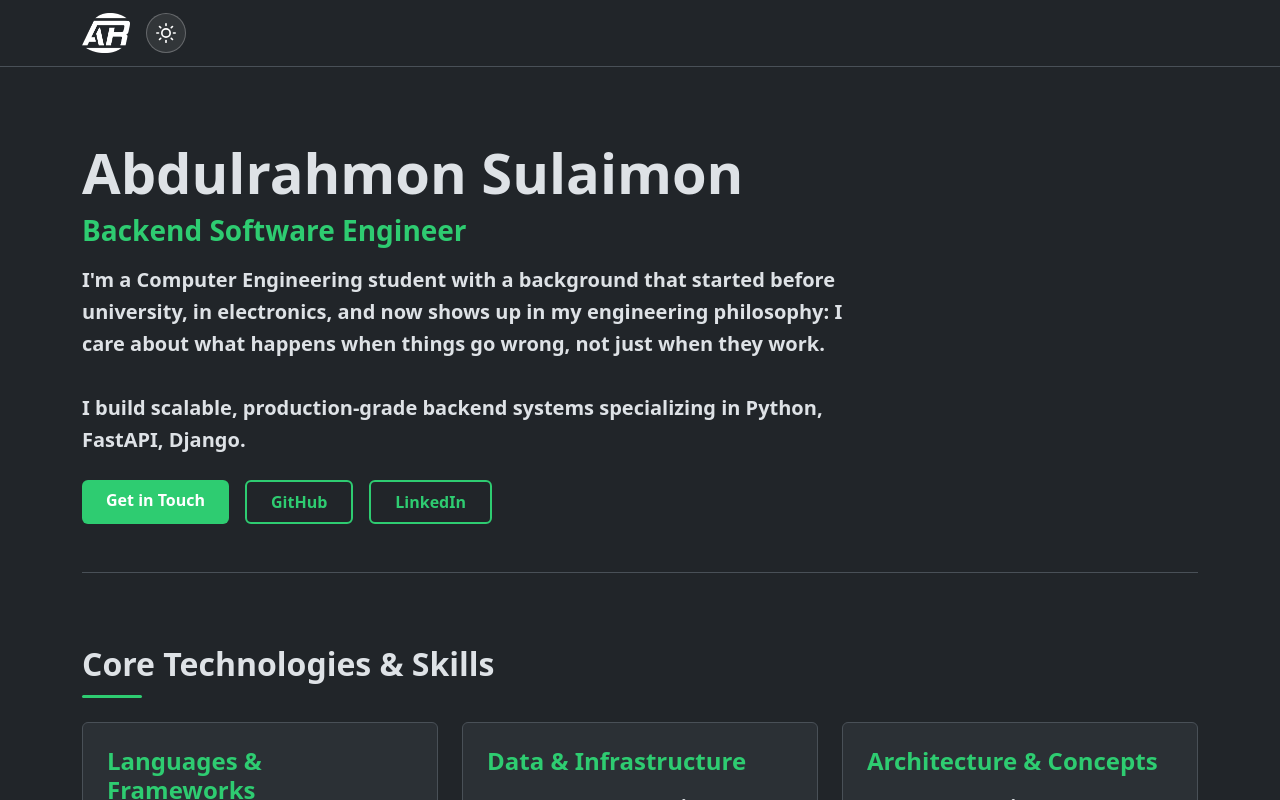
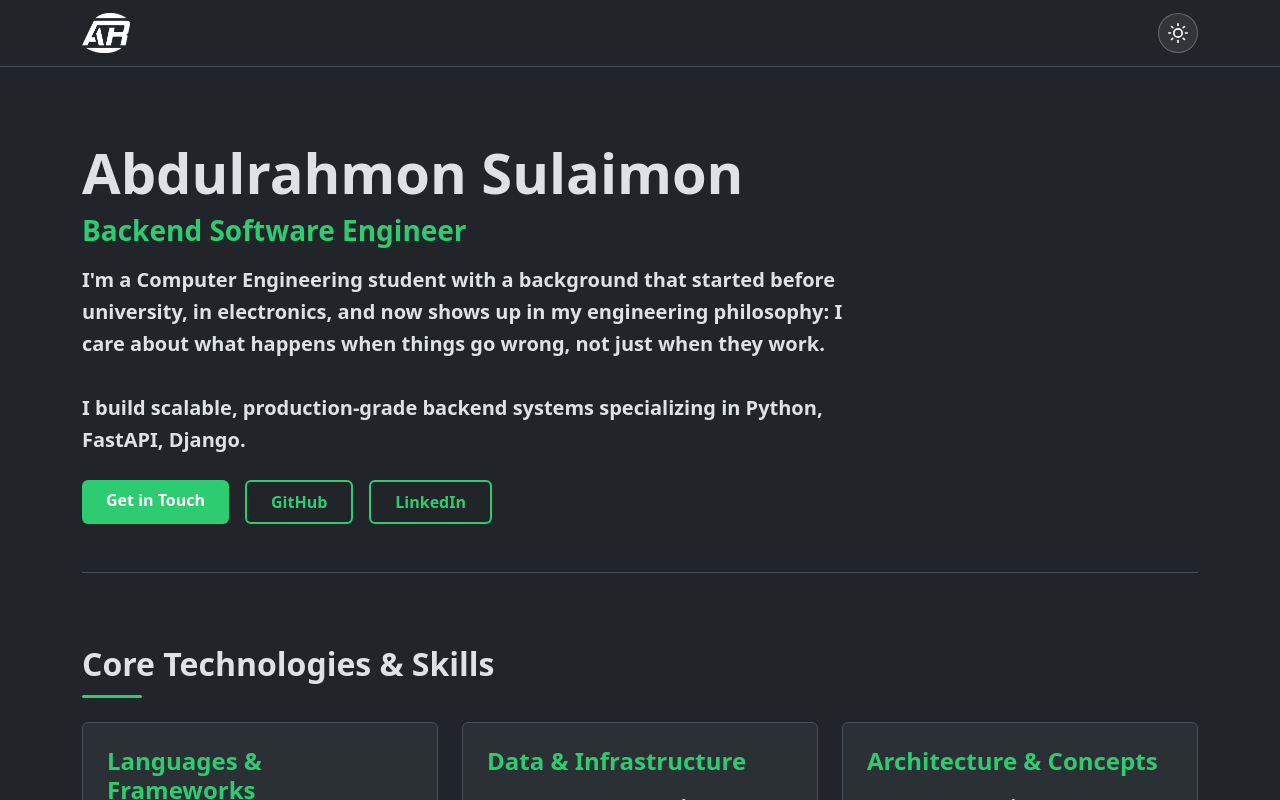
Before and after one commit to abdulrahmontim/my-portfolio, a Next.js app: page / in a window 1280 px wide. Shown: the top 800 px of the page. Built offline with nearby package versions, Linux system fonts and the light colour scheme.

Commit message:
Reposition theme toggle to the top right of the navbar

```diff
--- a/src/components/Header.tsx
+++ b/src/components/Header.tsx
@@ -95,19 +95,9 @@ export default function Header() {
           />
         </Link>
 
-        {/* Controls container on mobile: visible theme toggle and hamburger */}
-        <div className="d-flex align-items-center gap-2">
-          {/* Mobile Theme Toggle (visible on screens < lg) */}
-          <button
-            className="btn btn-sm btn-outline-secondary rounded-circle d-flex align-items-center justify-content-center d-lg-none theme-toggle-btn"
-            style={{ width: "40px", height: "40px" }}
-            aria-label="Toggle Theme"
-            onClick={toggleTheme}
-            title={theme === "light" ? "Switch to dark theme" : "Switch to light theme"}
-          >
-            <ThemeIcon theme={theme} />
-          </button>
-
+        {/* Top Right: Controls (Hamburger on mobile + Theme Toggle at top right) */}
+        <div className="d-flex align-items-center gap-2 order-lg-last ms-lg-3">
+          {/* Mobile Hamburger Toggler (visible only on screens < lg) */}
           <button
             className="navbar-toggler"
             type="button"
@@ -118,8 +108,21 @@ export default function Header() {
           >
             <span className="navbar-toggler-icon"></span>
           </button>
+
+          {/* Theme Toggle Button - always at the top right */}
+          <button
+            className="btn btn-sm btn-outline-secondary rounded-circle d-flex align-items-center justify-content-center theme-toggle-btn"
+            id="themeToggle"
+            style={{ width: "40px", height: "40px" }}
+            aria-label="Toggle Theme"
+            onClick={toggleTheme}
+            title={theme === "light" ? "Switch to dark theme" : "Switch to light theme"}
+          >
+            <ThemeIcon theme={theme} />
+          </button>
         </div>
 
+        {/* Navigation links (collapsible on mobile, centered/right-aligned before toggle on desktop) */}
         <div className={`collapse navbar-collapse ${isOpen ? "show" : ""}`} id="navbarNav">
           <ul className="navbar-nav ms-auto align-items-lg-center gap-3 pt-3 pt-lg-0">
             <li className="nav-item">
@@ -147,19 +150,6 @@ export default function Header() {
                 Contact
               </Link>
             </li>
-            {/* Desktop Theme Toggle (visible on screens >= lg) */}
-            <li className="nav-item ms-lg-2 d-none d-lg-block">
-              <button
-                className="btn btn-sm btn-outline-secondary rounded-circle d-flex align-items-center justify-content-center theme-toggle-btn"
-                id="themeToggle"
-                style={{ width: "40px", height: "40px" }}
-                aria-label="Toggle Theme"
-                onClick={toggleTheme}
-                title={theme === "light" ? "Switch to dark theme" : "Switch to light theme"}
-              >
-                <ThemeIcon theme={theme} />
-              </button>
-            </li>
           </ul>
         </div>
       </div>
```
